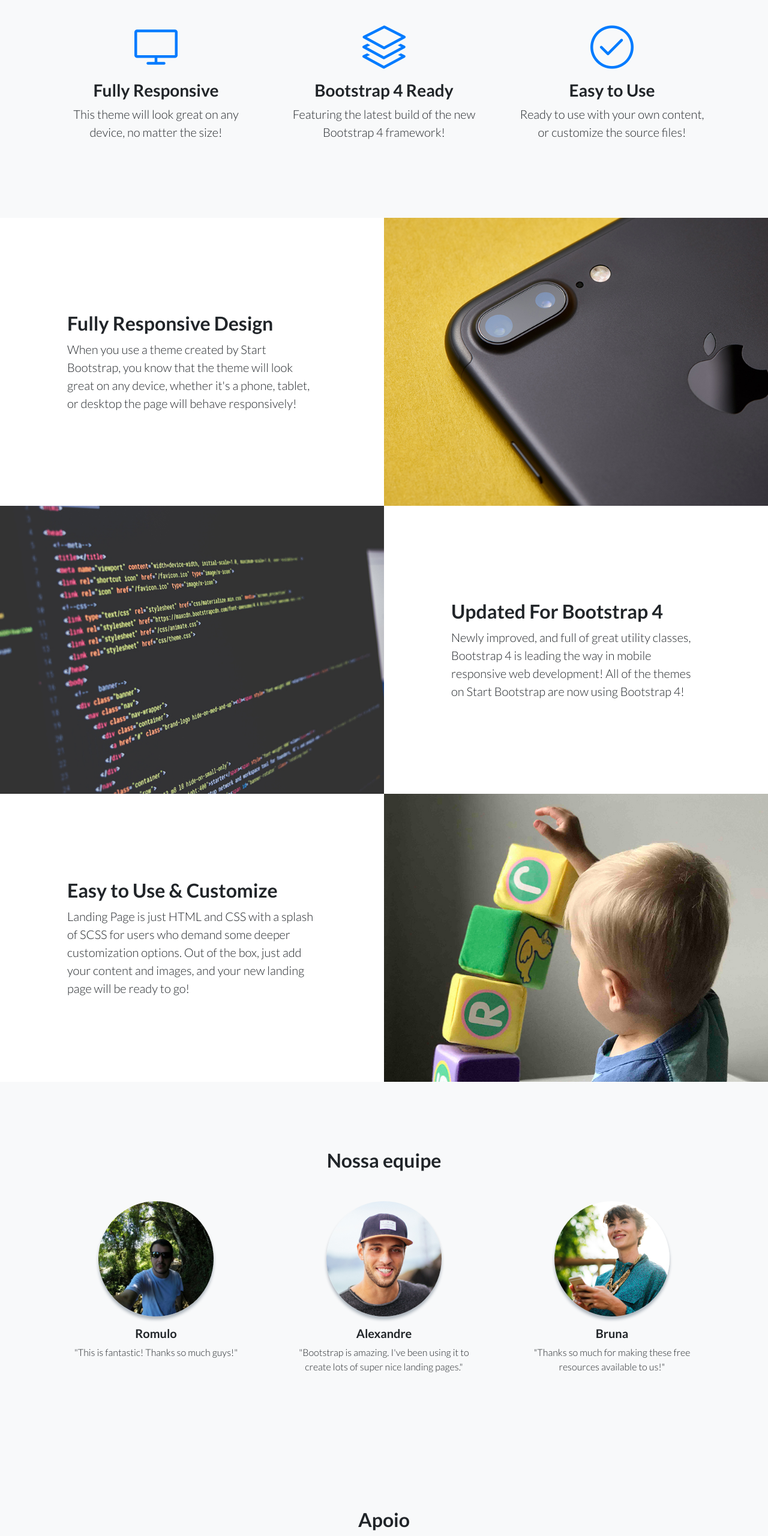
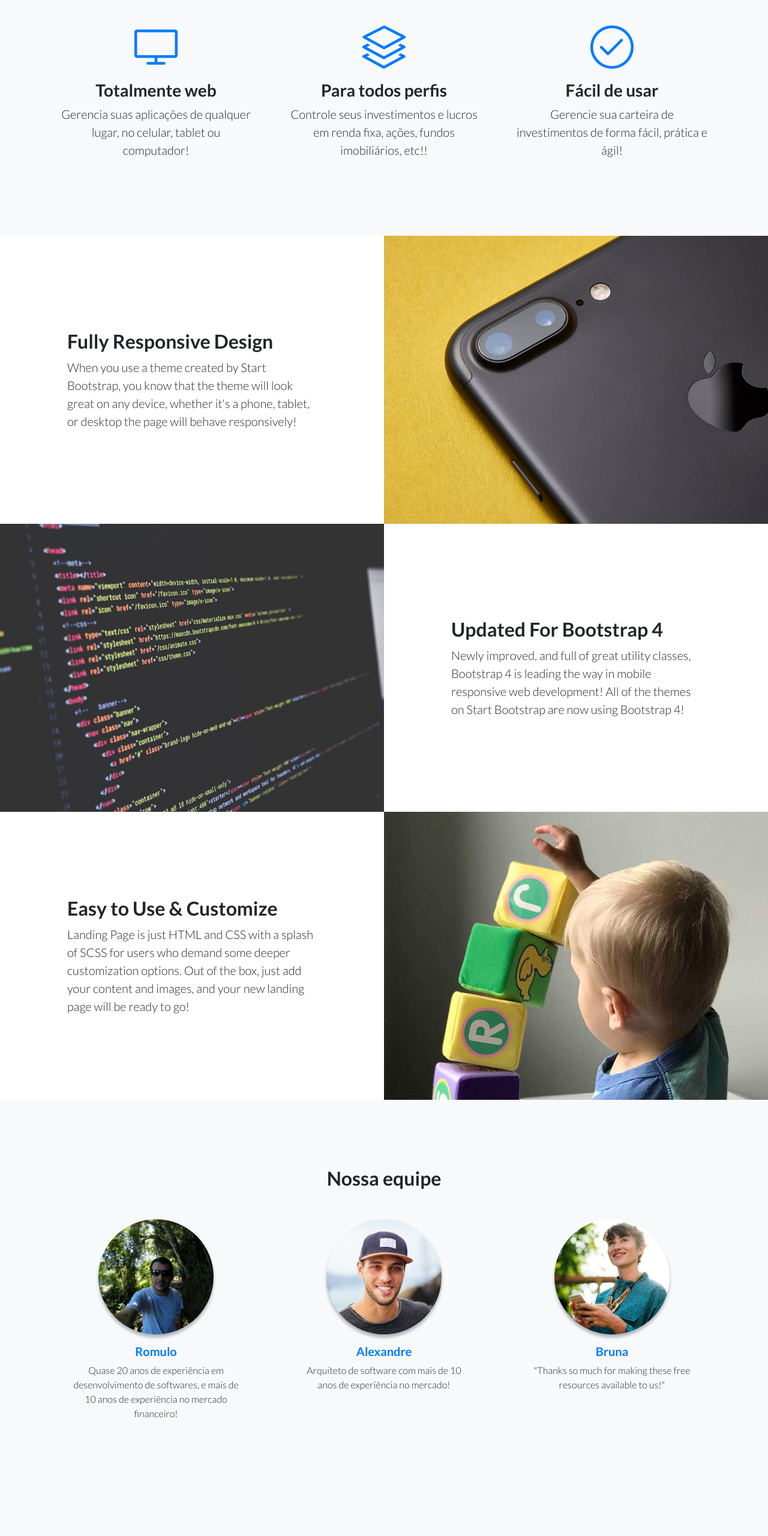
Before and after one commit to InvestNinja/investninja.github.io, a website: page index.html in a window 1280 px wide. Shown: the part 840-3400 px from the top of the page at 60% size. Drawn offline with Linux system fonts and the light colour scheme.

Commit message:
Ajustes nas informações e equipe

```diff
--- a/index.html
+++ b/index.html
@@ -66,8 +66,8 @@
               <div class="features-icons-icon d-flex">
                 <i class="icon-screen-desktop m-auto text-primary"></i>
               </div>
-              <h3>Fully Responsive</h3>
-              <p class="lead mb-0">This theme will look great on any device, no matter the size!</p>
+              <h3>Totalmente web</h3>
+              <p class="lead mb-0">Gerencia suas aplicações de qualquer lugar, no celular, tablet ou computador!</p>
             </div>
           </div>
           <div class="col-lg-4">
@@ -75,8 +75,8 @@
               <div class="features-icons-icon d-flex">
                 <i class="icon-layers m-auto text-primary"></i>
               </div>
-              <h3>Bootstrap 4 Ready</h3>
-              <p class="lead mb-0">Featuring the latest build of the new Bootstrap 4 framework!</p>
+              <h3>Para todos perfis</h3>
+              <p class="lead mb-0">Controle seus investimentos e lucros em renda fixa, ações, fundos imobiliários, etc!!</p>
             </div>
           </div>
           <div class="col-lg-4">
@@ -84,8 +84,8 @@
               <div class="features-icons-icon d-flex">
                 <i class="icon-check m-auto text-primary"></i>
               </div>
-              <h3>Easy to Use</h3>
-              <p class="lead mb-0">Ready to use with your own content, or customize the source files!</p>
+              <h3>Fácil de usar</h3>
+              <p class="lead mb-0">Gerencie sua carteira de investimentos de forma fácil, prática e ágil!</p>
             </div>
           </div>
         </div>
@@ -127,22 +127,28 @@
         <div class="row">
           <div class="col-lg-4">
             <div class="testimonial-item mx-auto mb-5 mb-lg-0">
+                <a href="http://rcianci.com">
                     <img class="img-fluid rounded-circle mb-3" src="img/romulo.jpg" alt="">
                     <h5>Romulo</h5>
-              <p class="font-weight-light mb-0">"This is fantastic! Thanks so much guys!"</p>
+                </a>
+              <p class="font-weight-light mb-0">Quase 20 anos de experiência em desenvolvimento de softwares, e mais de 10 anos de experiência no mercado financeiro!</p>
             </div>
           </div>
           <div class="col-lg-4">
             <div class="testimonial-item mx-auto mb-5 mb-lg-0">
+                <a href="https://github.com/AlexandreSabino">
                     <img class="img-fluid rounded-circle mb-3" src="img/testimonials-2.jpg" alt="">
                     <h5>Alexandre</h5>
-              <p class="font-weight-light mb-0">"Bootstrap is amazing. I've been using it to create lots of super nice landing pages."</p>
+                </a>
+              <p class="font-weight-light mb-0">Arquiteto de software com mais de 10 anos de experiência no mercado!</p>
             </div>
           </div>
           <div class="col-lg-4">
             <div class="testimonial-item mx-auto mb-5 mb-lg-0">
+                <a href="https://github.com/BruLekichLouro">
                     <img class="img-fluid rounded-circle mb-3" src="img/testimonials-3.jpg" alt="">
                     <h5>Bruna</h5>
+                </a>
               <p class="font-weight-light mb-0">"Thanks so much for making these free resources available to us!"</p>
             </div>
           </div>
@@ -158,15 +164,17 @@
             <div class="row">
                 <div class="col-lg-6">
                 <div class="testimonial-item mx-auto mb-5 mb-lg-0">
-                    <img class="img-fluid rounded-circle mb-3" src="img/investfacil.png" alt="InvestFacil.net">
-                    <h5><a href="http://investfacil.net">InvestFacil.net</h5></a>
+                    <a href="http://investfacil.net"><img class="img-fluid rounded-circle mb-3" src="img/investfacil.png" alt="InvestFacil.net">
+                        <h5>InvestFacil.net</h5>
+                    </a>
                     <!--<p class="font-weight-light mb-0">"This is fantastic! Thanks so much guys!"</p>-->
                 </div>
                 </div>
                 <div class="col-lg-6">
                 <div class="testimonial-item mx-auto mb-5 mb-lg-0">
-                    <img class="img-fluid rounded-circle mb-3" src="img/dojocat.jpg" alt="DesenvolvedorNinja.net">
-                    <h5><a href="http://desenvolvedor.ninja">Desenvolvedor.ninja</h5></a>
+                    <a href="http://desenvolvedor.ninja"><img class="img-fluid rounded-circle mb-3" src="img/dojocat.jpg" alt="DesenvolvedorNinja.net">
+                        <h5>Desenvolvedor.ninja</h5>
+                    </a>
                     <!--<p class="font-weight-light mb-0">"Bootstrap is amazing. I've been using it to create lots of super nice landing pages."</p>-->
                 </div>
                 </div>
@@ -181,7 +189,7 @@
       <div class="container">
         <div class="row">
           <div class="col-xl-9 mx-auto">
-            <h2 class="mb-4">Ready to get started? Sign up now!</h2>
+            <h2 class="mb-4">Se inscreva e tenha acesso gratuitamente!</h2>
           </div>
           <div class="col-md-10 col-lg-8 col-xl-7 mx-auto">
             <form>
```
Lines whose indentation alone changed are shown as unchanged.
